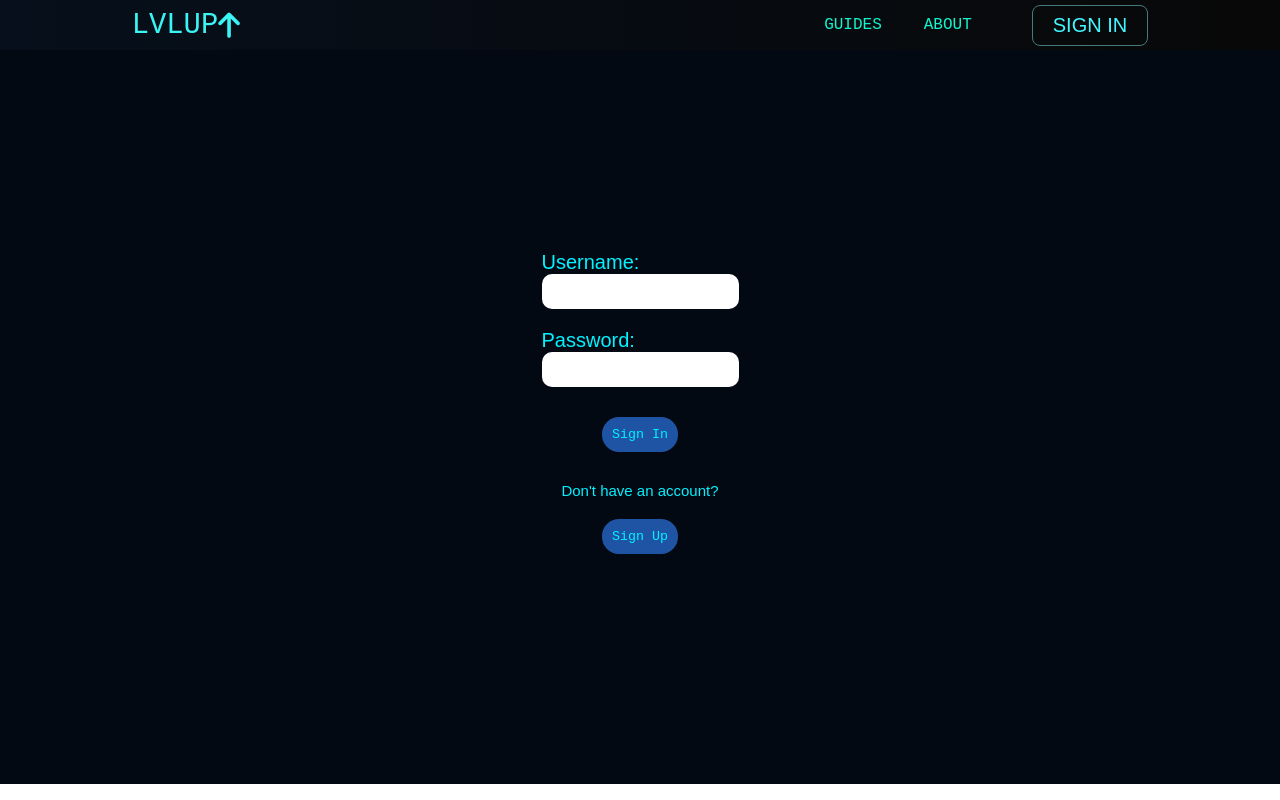
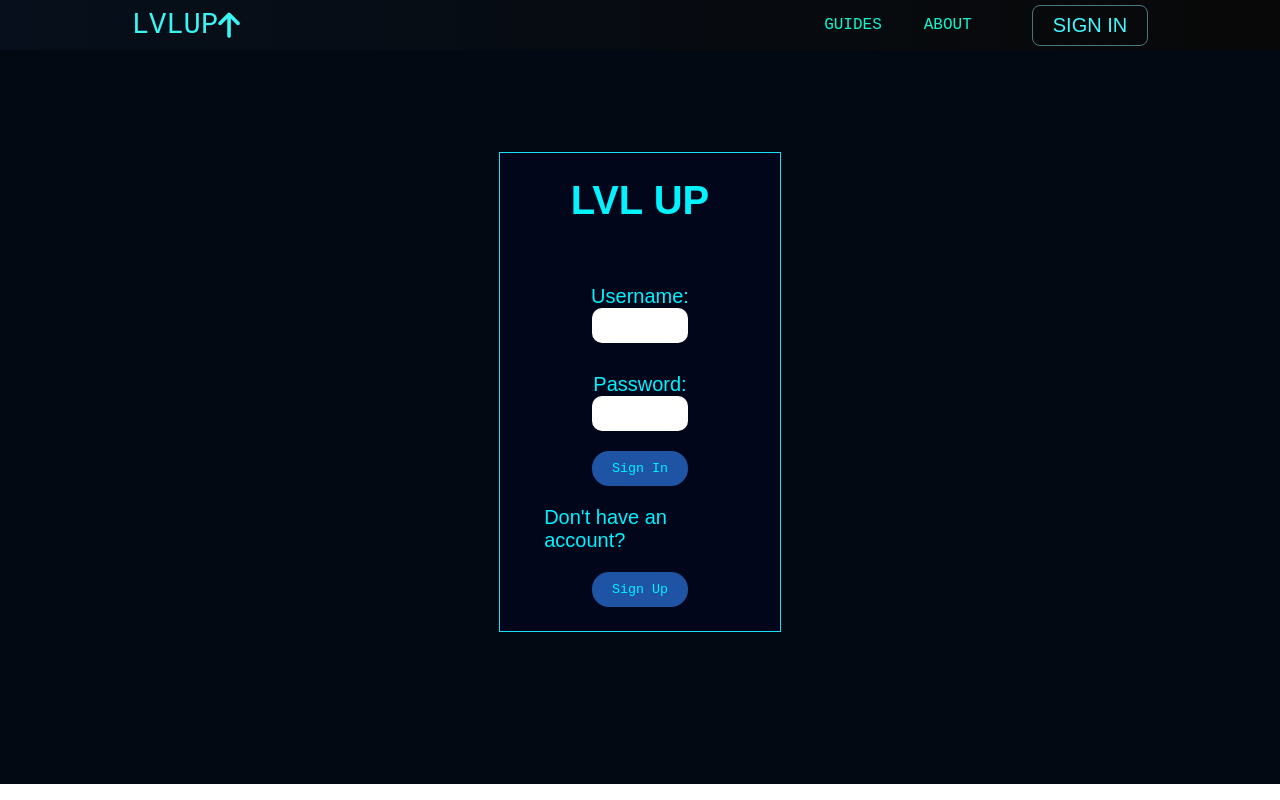
Before and after one commit to GTZ-STUDIO/LvlUp.gg, a React (Create React App) app in the folder lvlgg_frontend/: page /signin in a window 1280 px wide. Built offline with nearby package versions, Linux system fonts and the light colour scheme; some icons are missing.

Commit message:
styling changes to signup and signin page, also fixed comments off page

```diff
--- a/lvlgg_frontend/src/App.css
+++ b/lvlgg_frontend/src/App.css
@@ -21,25 +21,46 @@
 }
 
 .signin {
-  flex-direction: column;
+  display: flex;
+  justify-content: center;
+  align-items: center;
   height: 98vh;
   background-color: #020913;
-  background-position: center;
-  background-size: cover;
-  background-repeat: no-repeat;
   font-size: 20px;
   font-family: OCR A Std, monospace;
   color: #02f2ff;
 }
 
-.signin-form {
-  margin-top: 20px;
+.signin-rectangle {
   display: flex;
   flex-direction: column;
+  align-items: center;
+  justify-content: center;
+  width: 22vw;
+  height: 60vh;
+  background-color: #02061a;
+  padding: 20px;
+  border: 1px solid #19def8;
+}
+
+.signin-form {
+  display: flex;
+  flex-direction: column;
+  align-items: center;
+  width: 50%;
+  margin-top: 30px;
+}
+
+.signin-content {
+  display: flex;
+  flex-direction: column;
+  align-items: center;
+  width: 80%;
+  margin-top: 4vh;
 }
 
 .signin-label {
-  margin: 10px 0;
+  margin-bottom: 5px;
 }
 
 .signin-input {
@@ -47,19 +68,25 @@
   background-color: white;
   border: none;
   border-radius: 10px;
+  width: 50%;
 }
 
-.signin-button {
-  margin-top: 30px;
+.signin-button, .signup-button {
   cursor: pointer;
   background-color: rgb(31, 84, 165);
   color: #02f2ff;
-  padding: 10px;
+  padding: 10px 20px;
   border: none;
   border-radius: 17px;
   text-align: center;
   font-family: OCR A Std, monospace;
+  margin-top: 20px;
 }
+
+.signup-font {
+  margin-top: 20px;
+}
+
 
 .signin-button:hover {
   background-color: #bfbdc7;
@@ -81,8 +108,8 @@
 
 .guides-button {
   padding: 6px 30px;
-  margin-top: 50px;
-  margin-right: 100px;
+  margin-top: 8vh;
+  margin-right: 14vh;
   font-size: 14px;
   background-color: transparent;
   box-shadow: 0 6px 20px rgb(95, 238, 243);
@@ -102,14 +129,13 @@
 
 .guide-titles {
   font-size: 20px;
-  margin-top: 0;
   margin-bottom: 50px;
   position: absolute;
-  top: 70px;
-  left: 70px;
+  top: 12vh;
+  left: 10vw;
   font-family: OCR A Std, monospace;
   color: #fff;
-  text-shadow: 2px 2px 4px rgba(107, 227, 243, 0.5);
+  text-shadow: 3px 2px 2px rgb(0, 0, 0);
 }
 
 .guide-list {
@@ -258,7 +284,7 @@
 }
 
 .comments-container {
-  max-height: 200px;
+  max-height: 100px;
   overflow-y: auto;
 }
 
@@ -500,54 +526,69 @@
 
 
 .signup {
-  flex-direction: column;
+  display: flex;
+  justify-content: center;
+  align-items: center;
   height: 98vh;
   background-color: #020913;
-  background-position: center;
-  background-size: cover;
-  background-repeat: no-repeat;
   font-size: 20px;
   font-family: OCR A Std, monospace;
   color: #02f2ff;
 }
 
 .signup-form {
-  margin-top: 20px;
   display: flex;
   flex-direction: column;
+  align-items: center;
+  width: 22vw;
+  height: 70vh;
+  background-color: #02061a;
+  padding: 20px;
+  margin-top: 5vh;
+  border: 1px solid #19def8;
 }
 
-.signup-label {
-  margin: 10px 0;
+.signup-form h1 {
+  margin-top: 5vh;
 }
 
-.signup-input {
+.signup-content {
+  display: flex;
+  flex-direction: column;
+  align-items: center;
+  width: 80%;
+  margin-top: 4vh;
+}
+
+.input-container {
+  display: flex;
+  flex-direction: column;
+  align-items: center;
+  margin-bottom: 20px;
+  width: 60%;
+}
+
+.signin-input {
   padding: 10px;
-  background-color: rgb(129, 145, 153);
+  background-color: rgb(255, 255, 255);
   border: none;
   border-radius: 10px;
+  width: 100%;
 }
 
-.signup-button {
-  margin-top: 20px;
+.signup-create-button {
   cursor: pointer;
   background-color: rgb(31, 84, 165);
   color: #02f2ff;
-  padding: 10px;
+  padding: 10px 20px;
   border: none;
   border-radius: 17px;
   text-align: center;
   font-family: OCR A Std, monospace;
+  margin-top: 20px;
 }
 
-.signup-button:hover {
-  background-color: #bfbdc7;
-}
 
-.signup-font{
-  font-size: 15px;
-  margin-top: 30px;
-}
 
 .about {
   flex-direction: column;
--- a/lvlgg_frontend/src/Components/Cards.css
+++ b/lvlgg_frontend/src/Components/Cards.css
@@ -14,7 +14,7 @@
 
 .cards h2 {
   position: relative;
-  font-size: 14px;
+  font-size: 15px;
   margin-left: 23.5vw;
   color: white;
   font-family: OCR A Std, monospace;
@@ -28,7 +28,7 @@
 
 .cards__wrapper h1 {
   position: relative;
-  font-size: 14px;
+  font-size: 15px;
   margin-left: 1vw;
   color: white;
   font-family: OCR A Std, monospace;
--- a/lvlgg_frontend/src/Components/Pages/BlogDetail.js
+++ b/lvlgg_frontend/src/Components/Pages/BlogDetail.js
@@ -137,6 +137,14 @@ const BlogDetail = () => {
 
   return (
     <div className="page-container" style={{ backgroundImage: gameImageMap[blog?.game] }}>
+      <div className="overlay" style={{
+            position: 'absolute',
+            top: 0,
+            left: 0,
+            width: '100%',
+            height: '100%',
+            backgroundColor: 'rgba(0, 0, 0, 0.5)',
+      }}></div>
       <div className="blog-detail-container">
         <h1 className="blog-title">{blog?.title}</h1>
         <p className="blog-content">{blog?.content}</p>
--- a/lvlgg_frontend/src/Components/Pages/SignIn.js
+++ b/lvlgg_frontend/src/Components/Pages/SignIn.js
@@ -41,6 +41,9 @@ const SignIn = () => {
 
   return (
     <div className="signin">
+      <div className="signin-rectangle">
+        <h1>LVL UP</h1>
+        <div className="signin-content">
           <div className="signin-form">
             <label htmlFor="username">Username:</label>
             <input
@@ -69,6 +72,8 @@ const SignIn = () => {
             <button className="signup-button">Sign Up</button>
           </Link>
         </div>
+      </div>
+    </div>
   );
 };
 
--- a/lvlgg_frontend/src/Components/Pages/SignUp.js
+++ b/lvlgg_frontend/src/Components/Pages/SignUp.js
@@ -40,6 +40,9 @@ const SignUp = () => {
   return (
     <div className="signup">
       <div className="signup-form">
+        <h1>SIGN UP</h1>
+        <div className="signup-content">
+          <div className="input-container">
             <label htmlFor="username">Username:</label>
             <input
               type="text"
@@ -50,7 +53,7 @@ const SignUp = () => {
               className="signin-input"
             />
           </div>
-      <div className="signup-form">
+          <div className="input-container">
             <label htmlFor="email">Email:</label>
             <input
               type="email"
@@ -61,7 +64,7 @@ const SignUp = () => {
               className="signin-input"
             />
           </div>
-      <div className="signup-form">
+          <div className="input-container">
             <label htmlFor="password">Password:</label>
             <input
               type="password"
@@ -72,8 +75,8 @@ const SignUp = () => {
               className="signin-input"
             />
           </div>
-      <div className="signup-form">
-        <label htmlFor="firstname">First:</label>
+          <div className="input-container">
+            <label htmlFor="firstname">FirstName:</label>
             <input
               type="text"
               id="firstname"
@@ -83,8 +86,8 @@ const SignUp = () => {
               className="signin-input"
             />
           </div>
-      <div className="signup-form">
-        <label htmlFor="lastname">Last:</label>
+          <div className="input-container">
+            <label htmlFor="lastname">LastName:</label>
             <input
               type="text"
               id="lastname"
@@ -94,11 +97,14 @@ const SignUp = () => {
               className="signin-input"
             />
           </div>
-      <button onClick={handleSignUp} className="signup-button">
+          <button onClick={handleSignUp} className="signup-create-button">
             Create Account
           </button>
         </div>
+      </div>
+    </div>
   );
+
 };
 
 export default SignUp;
--- a/lvlgg_frontend/src/Components/RecommendedGuides.js
+++ b/lvlgg_frontend/src/Components/RecommendedGuides.js
@@ -33,7 +33,6 @@ const RecommendedGuides = () => {
 
     return (
         <div style={{position: 'relative', marginLeft: '23.5vw'} }>
-            <h1 style={{ fontSize: '14px', position: 'absolute', top: '0', left: '0',  }}>Recommended Guides</h1>
             <ul className='guide-list'>
                 {recommendedGuides.slice(0, 5).map((blog) => (
                     <div className='guide-item' key={blog.id} onClick={() => handleBlogClick(blog.id)}>
--- a/lvlgg_frontend/src/Components/SearchBar.css
+++ b/lvlgg_frontend/src/Components/SearchBar.css
@@ -53,6 +53,11 @@
     margin-top:39px;
   }
 
+  .search-bar select {
+    padding: 6px;
+    font-size: 12px;
+  }
+
   .search-result {
     padding: 10px;
     border-bottom: 1px solid #2fd4f1;
```
Lines whose indentation alone changed are shown as unchanged.
